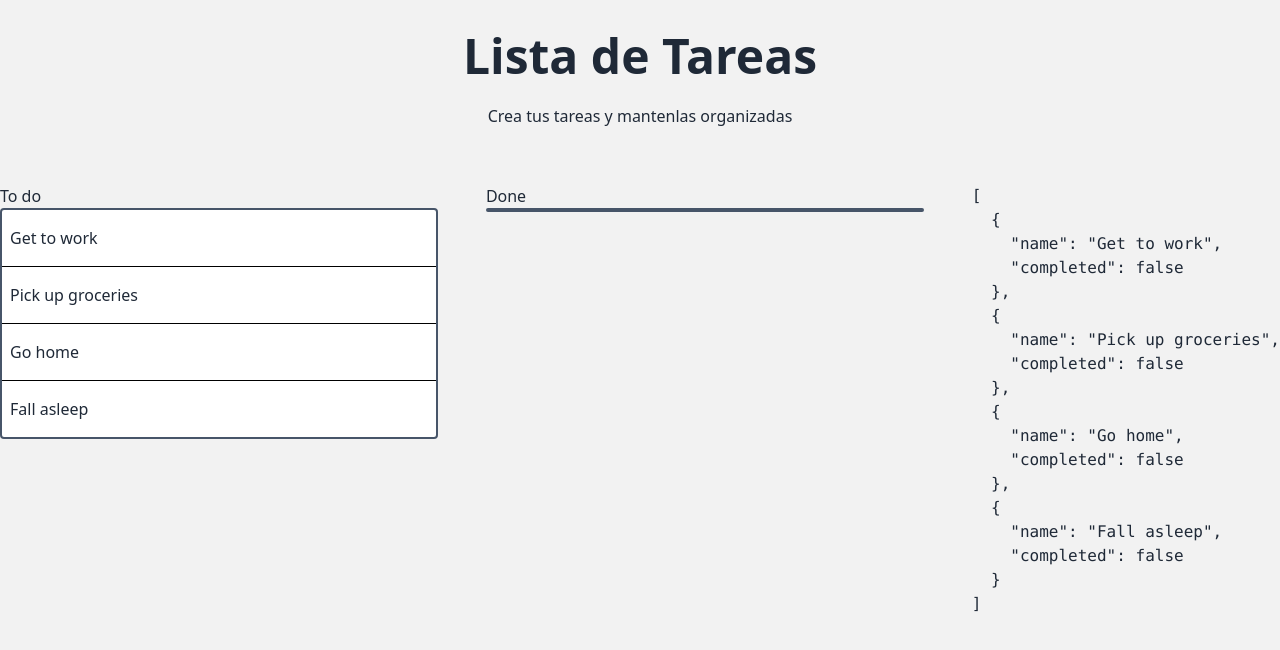
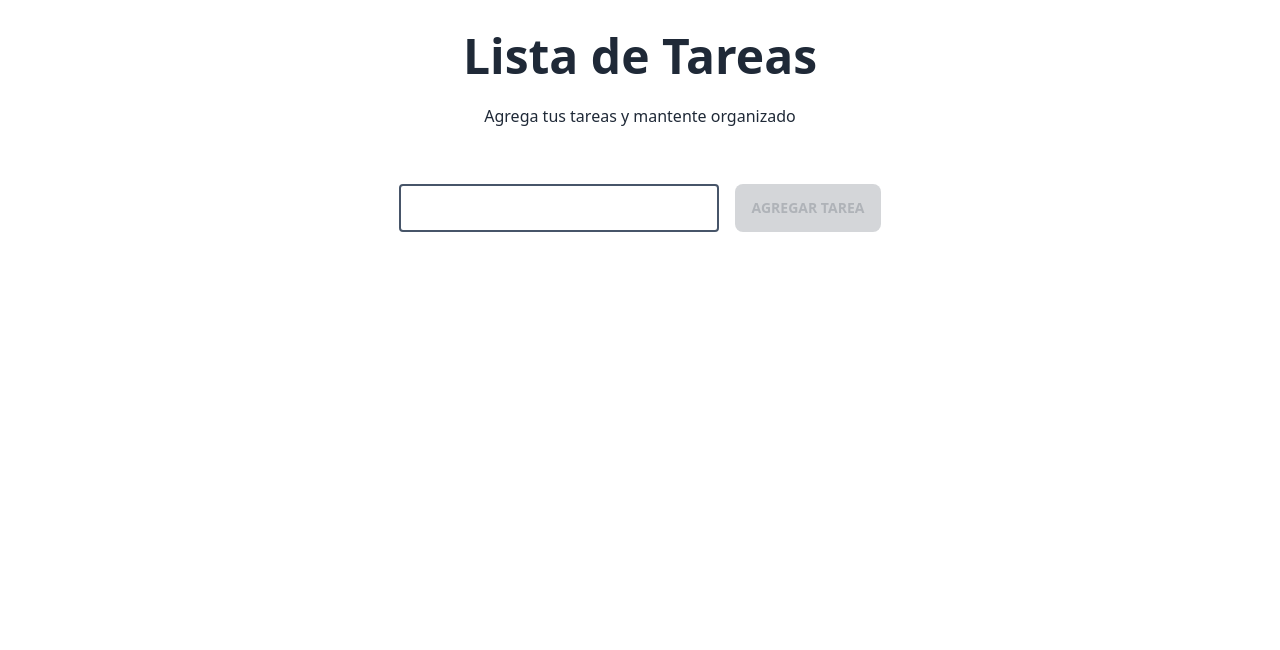
Before and after one commit to nelsongutidev/todo-app-signals, an Angular app: page / in a window 1280 px wide. Shown: the top 650 px of the page. Built offline with nearby package versions, Linux system fonts and the light colour scheme.

Commit message:
working app

```diff
--- a/src/app/app.component.html
+++ b/src/app/app.component.html
@@ -1,6 +1,4 @@
-<div class="min-h-screen bg-base-200">
+<div class="min-h-screen bg-base-100">
   <app-header></app-header>
-  <app-todos-container
-    class="flex justify-center w-full md:w-auto gap-8"
-  ></app-todos-container>
+  <app-todos-container class="w-full md:w-auto gap-8"></app-todos-container>
 </div>
--- a/src/app/components/shared/header/header.component.html
+++ b/src/app/components/shared/header/header.component.html
@@ -1,6 +1,6 @@
 <div class="hero text-center py-8">
   <div class="max-w-md">
     <h1 class="text-5xl font-bold">Lista de Tareas</h1>
-    <p class="py-6">Crea tus tareas y mantenlas organizadas</p>
+    <p class="py-6">Agrega tus tareas y mantente organizado</p>
   </div>
 </div>
--- a/src/app/components/todos-container/todos-container.component.html
+++ b/src/app/components/todos-container/todos-container.component.html
@@ -1,43 +1,77 @@
-<div class="align-top mr-4 mb-4 w-full max-w-md">
-  <h2>To do</h2>
+<section class="flex justify-center gap-4 flex-wrap">
+  <input
+    #todoInput
+    class="flex p-2 border-2 border-slate-600 rounded w-80"
+    type="text"
+    [ngModel]="inputSignal()"
+    (ngModelChange)="inputSignal.set(todoInput.value)"
+  />
+  <button
+    class="btn"
+    (click)="addTodo()"
+    [disabled]="inputSignal().length === 0"
+  >
+    Agregar tarea
+  </button>
+</section>
+<p *ngIf="tasks().length > 0" class="p-4 py-8 text-center">
+  Totales: {{ totals() }}
+</p>
+<section
+  class="flex justify-center flex-wrap px-2 gap-4"
+  *ngIf="tasks().length > 0"
+>
+  <div class="align-top mb-4 w-full max-w-md">
+    <h2 class="text-center font-bold mb-4">Tareas pendientes</h2>
 
     <div
-    cdkDropList
-    #todoList="cdkDropList"
-    [cdkDropListData]="todos()"
-    [cdkDropListConnectedTo]="[doneList]"
       class="border-2 border-slate-600 rounded divide-y divide-black bg-white overflow-hidden"
-    (cdkDropListDropped)="drop($event)"
+      *ngIf="todos().length > 0"
     >
       <div
-      class="py-4 px-2 flex items-center content-center cursor-move"
+        class="py-4 px-2 flex items-center content-center"
         *ngFor="let item of todos()"
-      cdkDrag
       >
-      {{ item.name }}
+        <div class="flex flex-col w-full">
+          <p class="h-12 pl-4">{{ item?.name | titlecase }}</p>
+          <div class="flex gap-2 justify-end">
+            <button class="btn btn-danger" (click)="removeTodo(item)">
+              Remover
+            </button>
+            <button class="btn btn-primary" (click)="completeTodo(item)">
+              Completar
+            </button>
+          </div>
+        </div>
       </div>
     </div>
   </div>
 
-<div class="align-top mr-4 mb-4 w-full max-w-md">
-  <h2>Done</h2>
+  <div class="align-top mb-4 w-full max-w-md">
+    <h2 class="text-center font-bold mb-4">Tareas Completadas</h2>
 
     <div
-    cdkDropList
-    #doneList="cdkDropList"
-    [cdkDropListData]="done()"
-    [cdkDropListConnectedTo]="[todoList]"
       class="border-2 border-slate-600 rounded divide-y divide-black bg-white overflow-hidden"
-    (cdkDropListDropped)="drop($event)"
+      *ngIf="done().length > 0"
     >
       <div
-      class="py-4 px-2 flex items-center content-center cursor-move"
+        class="py-4 px-2 flex items-center content-center"
         *ngFor="let item of done()"
-      cdkDrag
       >
-      {{ item.name }}
+        <div class="flex flex-col w-full">
+          <p class="h-12 pl-4 line-through">
+            {{ item?.name | titlecase }}
+          </p>
+          <div class="flex gap-2 justify-end">
+            <button
+              class="btn btn-primary"
+              (click)="markTodoAsIncomplete(item)"
+            >
+              Marcar como pendiente
+            </button>
           </div>
         </div>
       </div>
-
-<pre>{{ tasks() | json }}</pre>
+    </div>
+  </div>
+</section>
--- a/src/app/components/todos-container/todos-container.component.ts
+++ b/src/app/components/todos-container/todos-container.component.ts
@@ -1,77 +1,71 @@
 import {
   ChangeDetectionStrategy,
   Component,
-  Signal,
   computed,
   signal,
 } from '@angular/core';
 import { CommonModule } from '@angular/common';
 
-import {
-  CdkDragDrop,
-  moveItemInArray,
-  transferArrayItem,
-  CdkDrag,
-  CdkDropList,
-} from '@angular/cdk/drag-drop';
+const createRandomId = () => Math.round(Math.random() * 10000).toString();
 
-type Todo = {
+import { FormsModule } from '@angular/forms';
+
+type Task = {
   name: string;
   completed: boolean;
+  id: string;
 };
 
 @Component({
   selector: 'app-todos-container',
   standalone: true,
-  imports: [CommonModule, CdkDropList, CdkDrag],
+  imports: [CommonModule, FormsModule],
   templateUrl: './todos-container.component.html',
   changeDetection: ChangeDetectionStrategy.OnPush,
-  styles: [
-    `
-      .cdk-drag-placeholder {
-        opacity: 0;
-      }
-
-      .cdk-drag-animating {
-        transition: transform 250ms cubic-bezier(0, 0, 0.2, 1);
-      }
-      .example-box:last-child {
-        border: none;
-      }
-
-      .example-list.cdk-drop-list-dragging
-        .example-box:not(.cdk-drag-placeholder) {
-        transition: transform 250ms cubic-bezier(0, 0, 0.2, 1);
-      }
-    `,
-  ],
+  styles: [],
 })
 export class TodosContainerComponent {
-  tasks = signal([
-    { name: 'Get to work', completed: false },
-    { name: 'Pick up groceries', completed: false },
-    { name: 'Go home', completed: false },
-    { name: 'Fall asleep', completed: false },
-  ]);
+  inputSignal = signal('');
+  tasks = signal<Task[]>([]);
 
-  done = computed(() => this.tasks().filter((t) => t.completed));
-  todos = computed(() => this.tasks().filter((t) => !t.completed));
+  done = computed(() => this.tasks().filter((t: Task) => t?.completed));
+  todos = computed(() => this.tasks().filter((t: Task) => !t?.completed));
+  totals = computed(() => {
+    return `${this.done().length} / ${this.tasks().length}`;
+  });
 
-  drop(event: CdkDragDrop<Todo[]>) {
-    console.log('event: ', event);
-    if (event.previousContainer === event.container) {
-      moveItemInArray(
-        event.container.data,
-        event.previousIndex,
-        event.currentIndex
-      );
-    } else {
-      transferArrayItem(
-        event.previousContainer.data,
-        event.container.data,
-        event.previousIndex,
-        event.currentIndex
-      );
-    }
+  addTodo() {
+    this.tasks.mutate((tasks) =>
+      tasks.push({
+        name: this.inputSignal(),
+        completed: false,
+        id: createRandomId(),
+      })
+    );
+    this.inputSignal.set('');
+  }
+
+  removeTodo(task: Task) {
+    this.tasks.update(
+      (tasks) => (tasks = tasks.filter((t) => t.id !== task.id))
+    );
+  }
+
+  completeTodo(task: Task) {
+    this.tasks.mutate((tasks) => {
+      const taskCompleted = tasks.find((t) => t.id === task.id);
+      if (taskCompleted) {
+        taskCompleted.completed = true;
+      }
+    });
+  }
+
+  markTodoAsIncomplete(task: Task) {
+    this.tasks.mutate((tasks) => {
+      const taskCompleted = tasks.find((t) => t.id === task.id);
+      if (taskCompleted) {
+        taskCompleted.completed = false;
+      }
+    });
   }
 }
```
Lines whose indentation alone changed are shown as unchanged.
